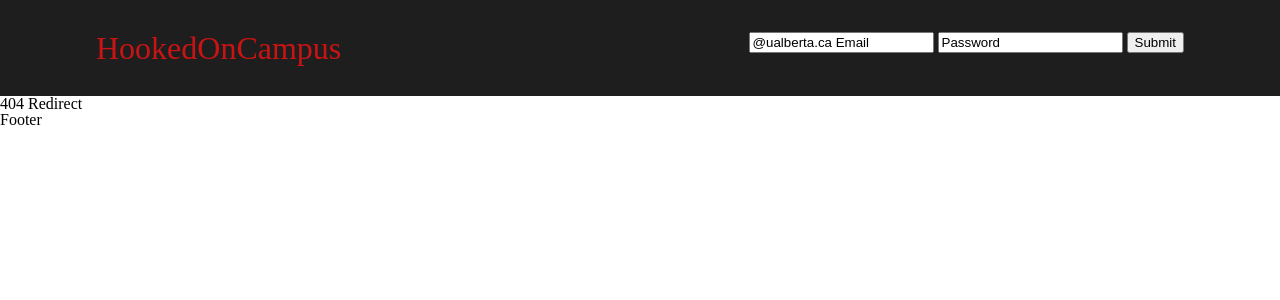
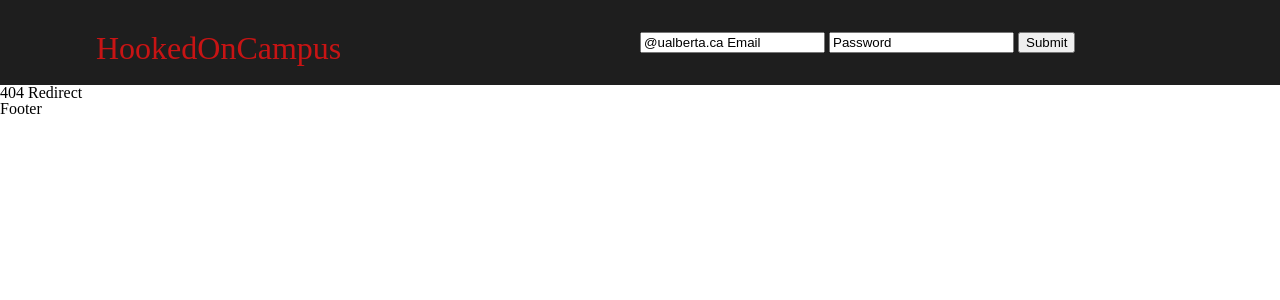
Before and after one commit to josephpaulk/HookedOnCampus, a PHP site: page / in a window 1280 px wide. Shown: the top 300 px of the page. Run offline with PHP 8.4, Linux system fonts and the light colour scheme.

Commit message:
FIXIN TEH BUILD

```diff
--- a/src/css/main.css
+++ b/src/css/main.css
@@ -2,38 +2,33 @@
 	background-color: #1E1E1E;
 	padding: 2em 6em 2em 6em;
 }
-
 #header h1 {
 	color: #C81414;
 	font-size: 2em;
+	float: left;
+	width: 50%;
 	display: inline;
 }
-
 #header #login {
 	background-color: #1E1E1E;
-	float: right;
 }
-
 #signup {
 	padding: 2em 6em 2em 6em;
 	background-color: #1E1E1E;
-	width:auto;
-	height:20%;
+	width: auto;
+	height: 20%;
 }
-
 #signup #signup-left {
-	float:left;
+	float: left;
 	width: 50%;
-	background:blue;
+	background: blue;
 }
-
 #signup #signup-right {
-	float:left;
+	float: left;
 	width: 50%;
-	display:inline;
-	background:red;
+	display: inline;
+	background: red;
 }
-
 #signup #signup-left h1 {
 	font-size: 2em;
 }
```
